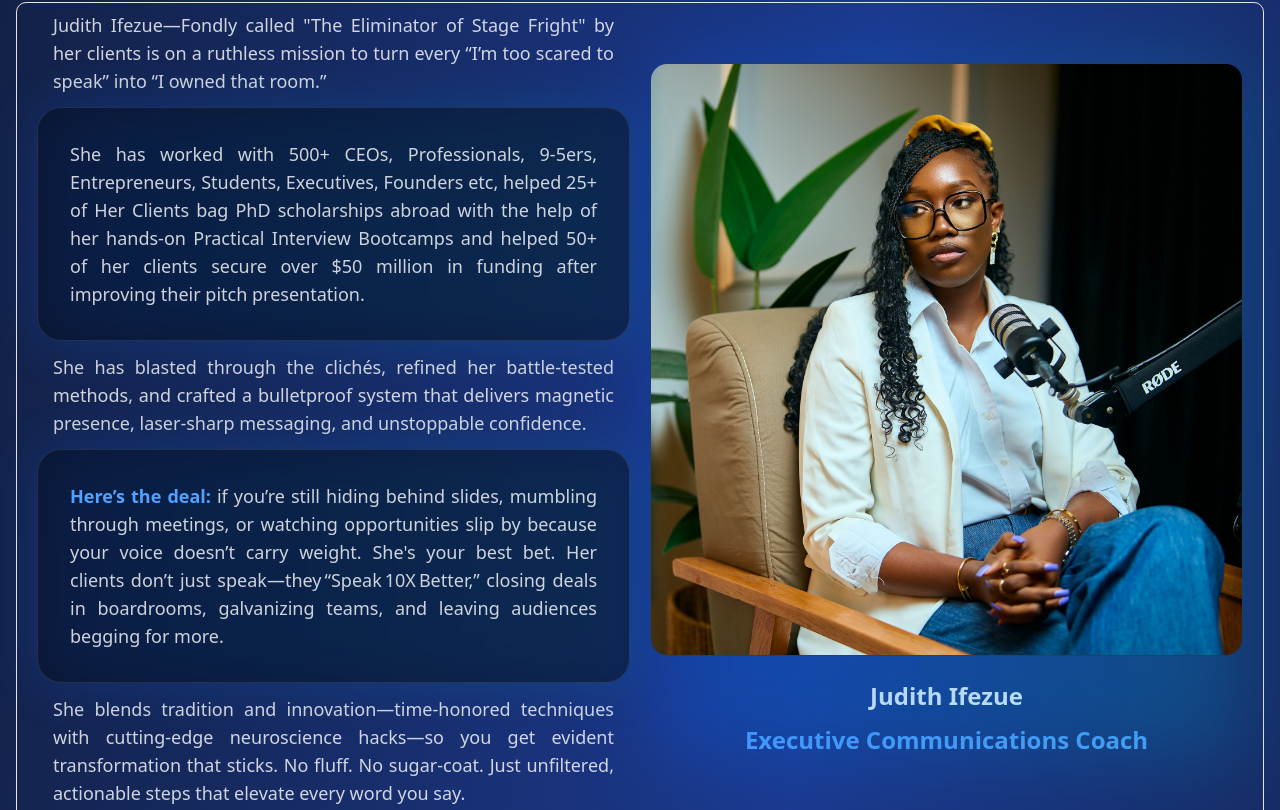
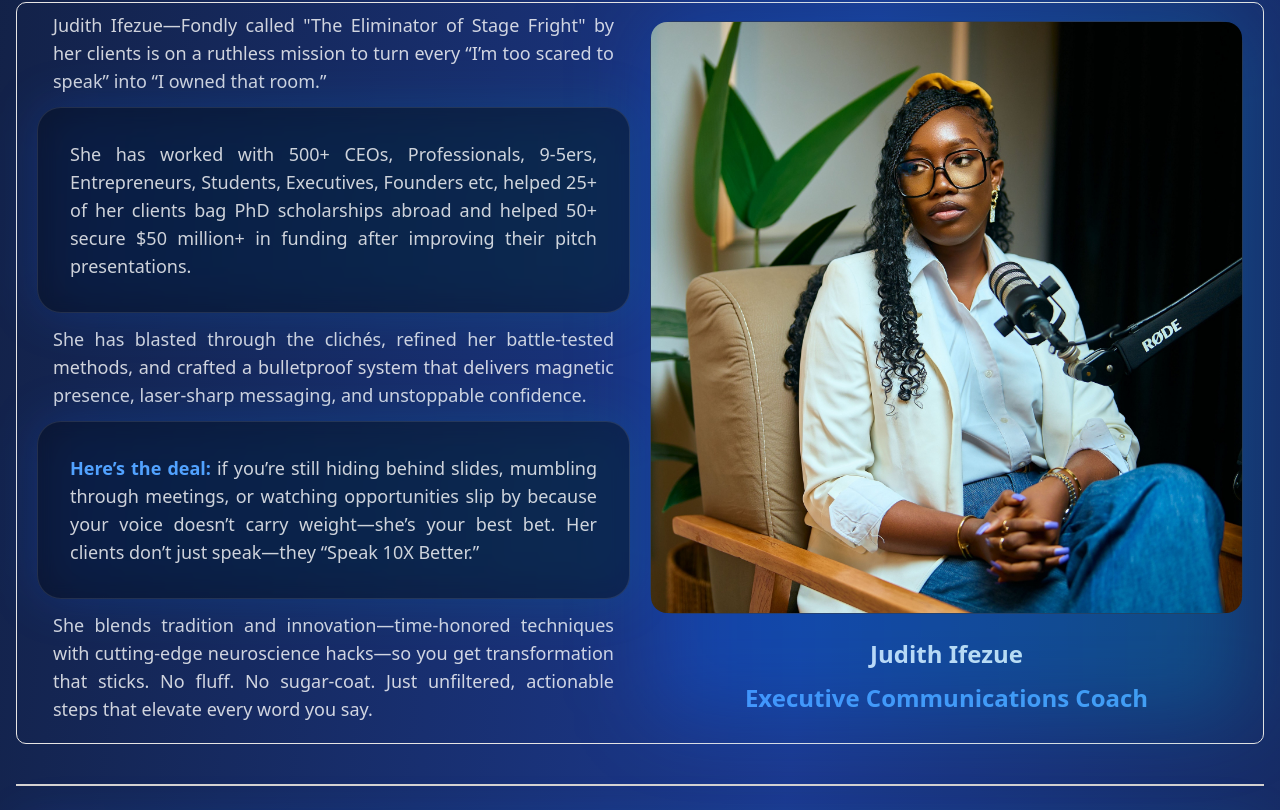
Before and after one commit to rdghostmann/Speak10xbetter, a Next.js app: page / in a window 1280 px wide. Shown: the part 3430-4240 px from the top of the page. Built offline with nearby package versions, Linux system fonts and the light colour scheme.

Commit message:
Added Correct II

```diff
--- a/components/About/About.jsx
+++ b/components/About/About.jsx
@@ -157,22 +157,28 @@ export default function About() {
 
       {/* Final CTA Section with Motion */}
       <div className="w-full my-5">
-        <div className="container mx-auto text-white/90 text-lg lg:text-2xl space-y-4 leading-relaxed" >
+        <div className="container mx-auto text-white/90 text-lg lg:text-2xl space-y-4 leading-relaxed">
           <p className="font-semibold text-center text-3xl underline text-white">
             Here's what actually happens in <span className="text-cyan-400">Speak10xBetter</span>:
           </p>
 
           <div className="bg-gradient-to-br max-w-5xl mx-auto from-blue-900/10 to-blue-800/20 rounded-2xl p-8 border border-blue-400/30 shadow-xl">
-
             <ul className="w-full text-lg list-none list-inside space-y-2">
               {[
                 'We figure out exactly what"s making you nervous (fear of judgment, past bad experiences, blank thoughts etc.)',
-                ' We teach you techniques that actually calm your nervous system',
-                ' We help you build genuine confidence through structured practice',
+                'We teach you techniques that actually calm your nervous system',
+                'We help you build genuine confidence through structured practice',
               ].map((text, idx) => (
                 <li key={idx} className="flex items-start gap-3">
                   <div className="w-5 h-5 rounded-full bg-blue-600 flex items-center justify-center mt-0.5 flex-shrink-0">
-                    <svg xmlns="http://www.w3.org/2000/svg" className="w-3 h-3 text-white" fill="none" viewBox="0 0 24 24" stroke="currentColor" strokeWidth={3}>
+                    <svg
+                      xmlns="http://www.w3.org/2000/svg"
+                      className="w-3 h-3 text-white"
+                      fill="none"
+                      viewBox="0 0 24 24"
+                      stroke="currentColor"
+                      strokeWidth={3}
+                    >
                       <path d="M20 6 9 17l-5-5" />
                     </svg>
                   </div>
@@ -188,9 +194,8 @@ export default function About() {
             </button>
           </div>
 
-
           <div className="w-full mx-auto mb-5">
-            <div className="text-center my-16" >
+            <div className="text-center my-16">
               <h2 className="text-4xl md:text-5xl font-bold text-white mb-6">
                 Meet Judith, Your{" "}
                 <span className="bg-gradient-to-r from-blue-400 to-cyan-400 bg-clip-text text-transparent">
@@ -200,11 +205,10 @@ export default function About() {
 
               {/* Meet Judith */}
               <div className="pt-2 border border-stone-200 rounded-lg flex flex-col lg:flex-row items-center justify-center gap-5 px-5">
-                {/* Image - appears first on small screens, second on md+ screens */}
+                {/* Image */}
                 <motion.div
-                  initial={{ opacity: 0, x: -50 }}
-                  animate={isInView ? { opacity: 1, x: 0 } : { opacity: 0, x: -50 }}
-                  transition={{ duration: 0.8, delay: 0.2 }}
+                  animate={{ opacity: 1, x: 0 }}
+                  transition={{ duration: 0.8 }}
                   className="w-full lg:w-1/2 lg:mt-2 order-1 lg:order-2"
                 >
                   <div className="relative">
@@ -222,54 +226,61 @@ export default function About() {
                     </div>
                     <div className="text-center my-6">
                       <h3 className="text-2xl font-bold text-white mb-2">Judith Ifezue</h3>
-                      <p className="text-blue-400 font-semibold">Executive Communications Coach</p>
+                      <p className="text-blue-400 font-semibold">Executive Communications Coach</p>
                     </div>
                   </div>
                 </motion.div>
 
-                {/* Text content - appears second on small screens, first on md+ screens */}
+                {/* Text */}
                 <motion.div
-                  initial={{ opacity: 0, x: -50 }}
-                  animate={isInView ? { opacity: 1, x: 0 } : { opacity: 0, x: -50 }}
+                  animate={{ opacity: 1, x: 0 }}
                   transition={{ duration: 0.8, delay: 0.2 }}
                   className="w-full lg:w-1/2 order-2 md:order-1"
                 >
                   <div className="text-lg space-y-3 text-left lg:text-justify text-white/80">
                     <p className="px-4">
-                      Judith Ifezue—Fondly called "The Eliminator of Stage Fright" by her clients is on a ruthless mission to turn every “I’m too scared to speak” into “I owned that room.”
+                      Judith Ifezue—Fondly called "The Eliminator of Stage Fright" by her clients is on a ruthless mission
+                      to turn every “I’m too scared to speak” into “I owned that room.”
                     </p>
-                    <motion.div {...fadeInProps} className="relative">
+                    <motion.div className="relative">
                       <div className="absolute inset-0 bg-gradient-to-r from-blue-600/20 to-cyan-600/20 rounded-3xl blur-xl"></div>
                       <div className="relative bg-black/40 backdrop-blur-sm rounded-3xl p-8 border border-white/10">
                         <p>
-                          She has worked with 500+ CEOs, Professionals, 9-5ers, Entrepreneurs, Students, Executives, Founders etc, helped 25+ of Her Clients bag PhD scholarships abroad with the help of her hands‑on Practical Interview Bootcamps and helped 50+ of her clients secure over $50 million in funding after improving their pitch presentation.
+                          She has worked with 500+ CEOs, Professionals, 9-5ers, Entrepreneurs, Students, Executives, Founders
+                          etc, helped 25+ of her clients bag PhD scholarships abroad and helped 50+ secure $50 million+ in
+                          funding after improving their pitch presentations.
                         </p>
                       </div>
                     </motion.div>
 
                     <p className="px-4">
-                      She has blasted through the clichés, refined her battle‑tested methods, and crafted a bulletproof system that delivers magnetic presence, laser‑sharp messaging, and unstoppable confidence.
+                      She has blasted through the clichés, refined her battle-tested methods, and crafted a bulletproof
+                      system that delivers magnetic presence, laser-sharp messaging, and unstoppable confidence.
                     </p>
-                    <motion.div {...fadeInProps} className="relative">
+                    <motion.div className="relative">
                       <div className="absolute inset-0 bg-gradient-to-r from-blue-600/20 to-cyan-600/20 rounded-3xl blur-xl"></div>
                       <div className="relative space-y-3 bg-black/40 backdrop-blur-sm rounded-3xl p-8 border border-white/10">
-                        <p className="">
-                          <span className="text-blue-400 font-bold">Here’s the deal:{" "}</span> if you’re still hiding behind slides, mumbling through meetings, or watching opportunities slip by because your voice doesn’t carry weight. She's your best bet. Her clients don’t just speak—they “Speak 10X Better,” closing deals in boardrooms, galvanizing teams, and leaving audiences begging for more.
+                        <p>
+                          <span className="text-blue-400 font-bold">Here’s the deal: </span> if you’re still hiding behind
+                          slides, mumbling through meetings, or watching opportunities slip by because your voice doesn’t
+                          carry weight—she’s your best bet. Her clients don’t just speak—they “Speak 10X Better.”
                         </p>
-
                       </div>
                     </motion.div>
 
                     <p className="px-4 mb-5">
-                      She blends tradition and innovation—time‑honored techniques with cutting‑edge neuroscience hacks—so you get evident transformation that sticks. No fluff. No sugar‑coat. Just unfiltered, actionable steps that elevate every word you say.
+                      She blends tradition and innovation—time-honored techniques with cutting-edge neuroscience hacks—so you
+                      get transformation that sticks. No fluff. No sugar-coat. Just unfiltered, actionable steps that elevate
+                      every word you say.
                     </p>
                   </div>
                 </motion.div>
               </div>
 
-              <hr className='w-full border border-stone-300 my-10' />
+              <hr className="w-full border border-stone-300 my-10" />
 
-              <div className="max-w-8xl my-10 mx-auto text-white/90 text-lg lg:text-xl space-y-4 leading-relaxed" >
+              {/* Results Section */}
+              <div className="max-w-8xl my-10 mx-auto text-white/90 text-lg lg:text-xl space-y-4 leading-relaxed">
                 <div className="relative">
                   {/* Background Glow */}
                   <div className="absolute inset-0 bg-gradient-to-r from-blue-600/20 to-cyan-600/20 rounded-3xl blur-xl z-0" />
@@ -277,15 +288,14 @@ export default function About() {
                   {/* Main Content */}
                   <div className="relative bg-black/40 backdrop-blur-sm rounded-3xl p-6 border border-white/10 z-10">
                     <div className="flex flex-col md:flex-row gap-8 items-center">
-
-                      {/* Text Content */}
+                      {/* Text */}
                       <div className="space-y-6 flex-1">
-                        {/* Top Paragraph */}
                         <h5 className="text-left text-lg text-gray-300">
-                          She’s personally worked with over <strong className="text-white">500 CEOs, executives, entrepreneurs, and professionals</strong>. Her clients have:
+                          She’s personally worked with over{" "}
+                          <strong className="text-white">500 CEOs, executives, entrepreneurs, and professionals</strong>. Her
+                          clients have:
                         </h5>
 
-                        {/* List */}
                         <ul className="space-y-4">
                           {[
                             { icon: "💰", text: "Secured over $50 million in funding after improving their pitch presentations." },
@@ -300,9 +310,9 @@ export default function About() {
                           ))}
                         </ul>
 
-                        {/* Bottom Paragraph */}
                         <p className="text-lg text-gray-300">
-                          <span className="text-cyan-500 font-medium">The best part?</span> Every single one of them <span className="text-cyan-500 font-medium">started exactly where you are right now</span> — knowing they had something valuable to say, but lacking the confidence to say it powerfully.
+                          <span className="text-cyan-500 font-medium">The best part?</span> Every single one of them{" "}
+                          <span className="text-cyan-500 font-medium">started exactly where you are right now</span>.
                         </p>
                       </div>
 
@@ -320,19 +330,15 @@ export default function About() {
                           />
                         </div>
                       </div>
-
                     </div>
                   </div>
                 </div>
-
-
               </div>
             </div>
           </div>
-
-
         </div>
       </div>
+
 
 
       {/* Our Mission  */}
```
